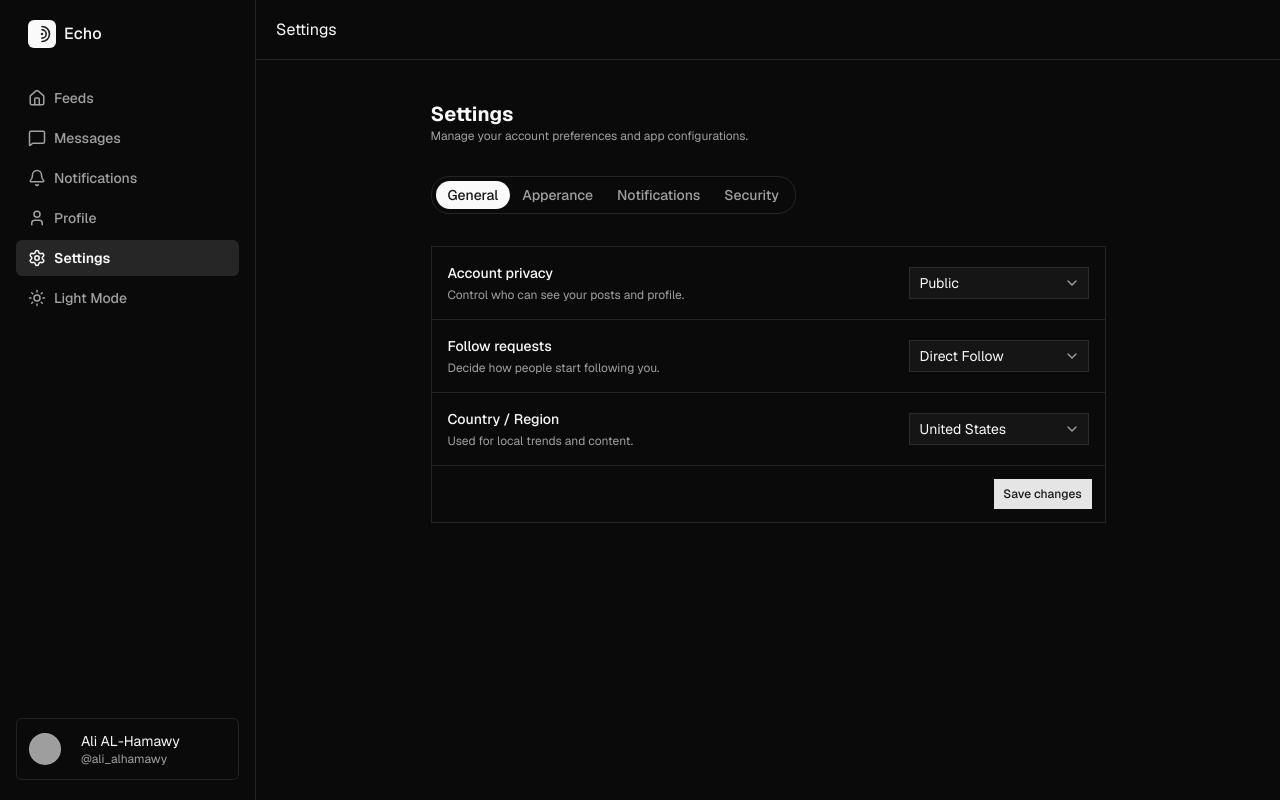
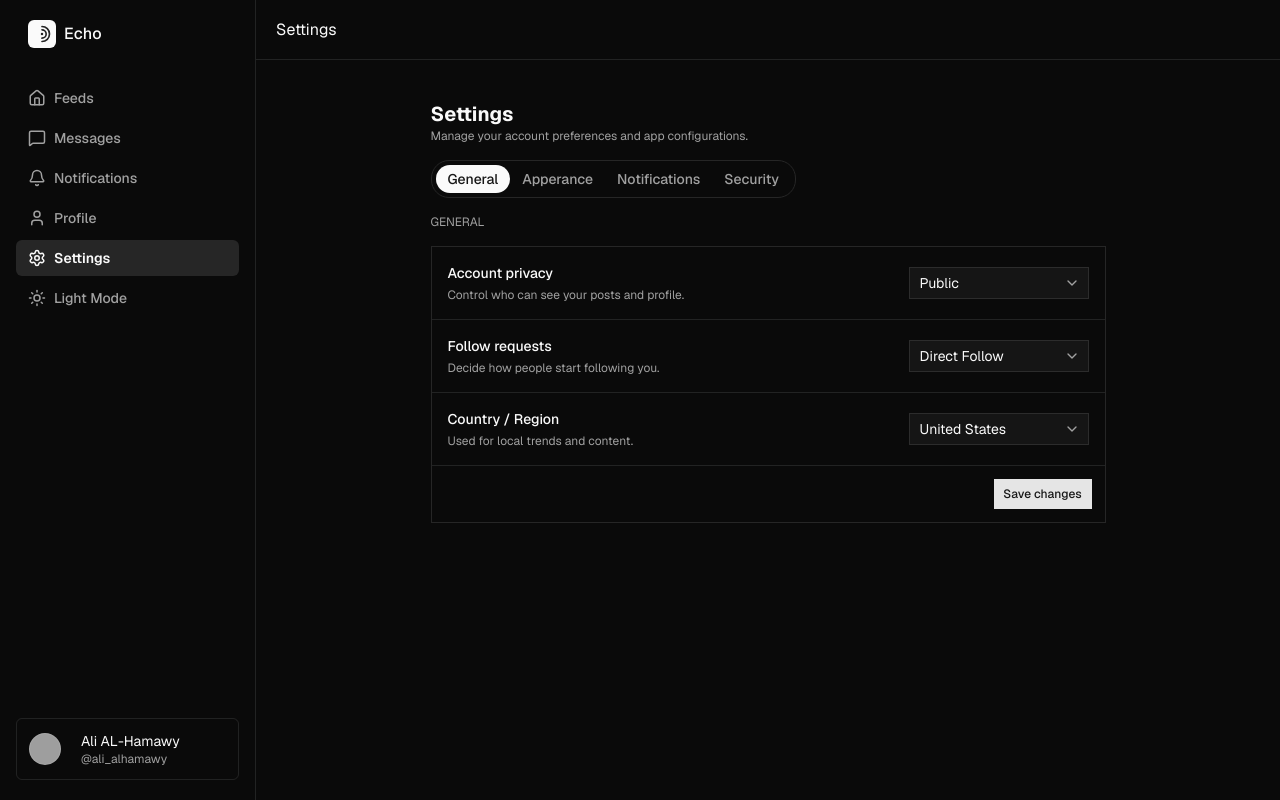
Before and after one commit to AliALHamawy/echo, a Next.js app: page /settings in a window 1280 px wide. Built offline with nearby package versions, Linux system fonts and the light colour scheme; grey boxes are pictures that could not be loaded.

Commit message:
finish the sitting page layout

```diff
--- a/app/(main)/settings/page.tsx
+++ b/app/(main)/settings/page.tsx
@@ -16,7 +16,7 @@ const Settings = () => {
   return (
     <>
       <div className='flex flex-col justify-center items-center py-10 px-4'>
-        <div className='max-w-168.75 w-full flex flex-col gap-8'>
+        <div className='max-w-168.75 w-full flex flex-col gap-4'>
           <div className="flex flex-col">
             <span className="text-xl font-bold">Settings</span>
             <span className="text-xs text-muted-foreground">Manage your account preferences and app configurations.</span>
@@ -52,8 +52,8 @@ const Settings = () => {
               );
             })}
           </div>
-          <AnimatePresence mode="wait" >
-
+          <AnimatePresence mode="wait">
+            <span className="text-xs uppercase text-muted-foreground m-0 p-0 ">{tab}</span>
             { tab != "Security" &&<div className="flex flex-col w-full border border-muted">
               <motion.div className="flex flex-col w-full divide-y divide-border">
                 {tab === "General" && <GeneralSettings />}
--- a/app/globals.css
+++ b/app/globals.css
@@ -73,7 +73,7 @@
   --primary-foreground: oklch(0.985 0 0);
   --secondary: oklch(0.97 0 0);
   --secondary-foreground: oklch(0.205 0 0);
-  --muted: oklch(0.97 0 0);
+  --muted: oklch(92.797% 0.00011 271.152);
   --muted-foreground: oklch(0.556 0 0);
   --accent: oklch(0.97 0 0);
   --accent-foreground: oklch(0.205 0 0);
--- a/components/myComponents/SecuritySettings.tsx
+++ b/components/myComponents/SecuritySettings.tsx
@@ -9,20 +9,22 @@ const SecuritySettings = () => {
     <>
       <div className="flex flex-col w-full border border-muted divide-y">
         <SettibgCard labelHeading="Email address">
-          <Input className='w-50 rounded-none focus:ring-0 focus:ring-offset-0 focus-visible:ring-0 focus-visible:outline-none focus:outline-none' placeholder='example@gmail.com'/>
+          <Input className='w-50 rounded-none focus:ring-0 focus:ring-offset-0 focus-visible:ring-0 focus-visible:outline-none focus:outline-none' placeholder='example@gmail.com' />
         </SettibgCard>
-        <SettibgCard labelHeading="Email address" labelDescription='Change the password used to sign in.'>
+        <SettibgCard labelHeading="Password" labelDescription='Change the password used to sign in.'>
           <Button className='w-fit p-2 rounded-none text-xs'>Change</Button>
         </SettibgCard>
       </div>
+      <span className="text-xs uppercase text-muted-foreground m-0 p-0 ">Session</span>
       <div className="flex flex-col w-full border border-muted divide-y">
         <SettibgCard labelHeading="Sign out" labelDescription='Sign out of Echo on this device.'>
           <Button className='w-fit p-2 rounded-none text-xs bg-transparent text-foreground hover:bg-foreground/10 hover:text-foreground/80 border border-foreground/20'><LogOut />Sign out</Button>
         </SettibgCard>
       </div>
+      <span className="text-xs uppercase text-muted-foreground m-0 p-0 ">Danger zone</span>
       <div className="flex flex-col w-full border border-red-500/30 divide-y">
-        <SettibgCard labelHeading="Sign out" labelDescription='Sign out of Echo on this device.'>
-          <Button className='w-fit p-2 rounded-none text-xs bg-destructive transition-colors duration-75 hover:bg-destructive/90 text-foreground  hover:text-foreground/80 border'><LogOut />Sign out</Button>
+        <SettibgCard labelHeading="Delete account" labelDescription='Permanently remove your account and all data.'>
+          <Button className='w-fit p-2 rounded-none text-xs bg-destructive/75 transition-colors duration-75 hover:bg-destructive/90 text-foreground  hover:text-foreground/80 border'><LogOut />Delete account</Button>
         </SettibgCard>
       </div>
     </>
```
